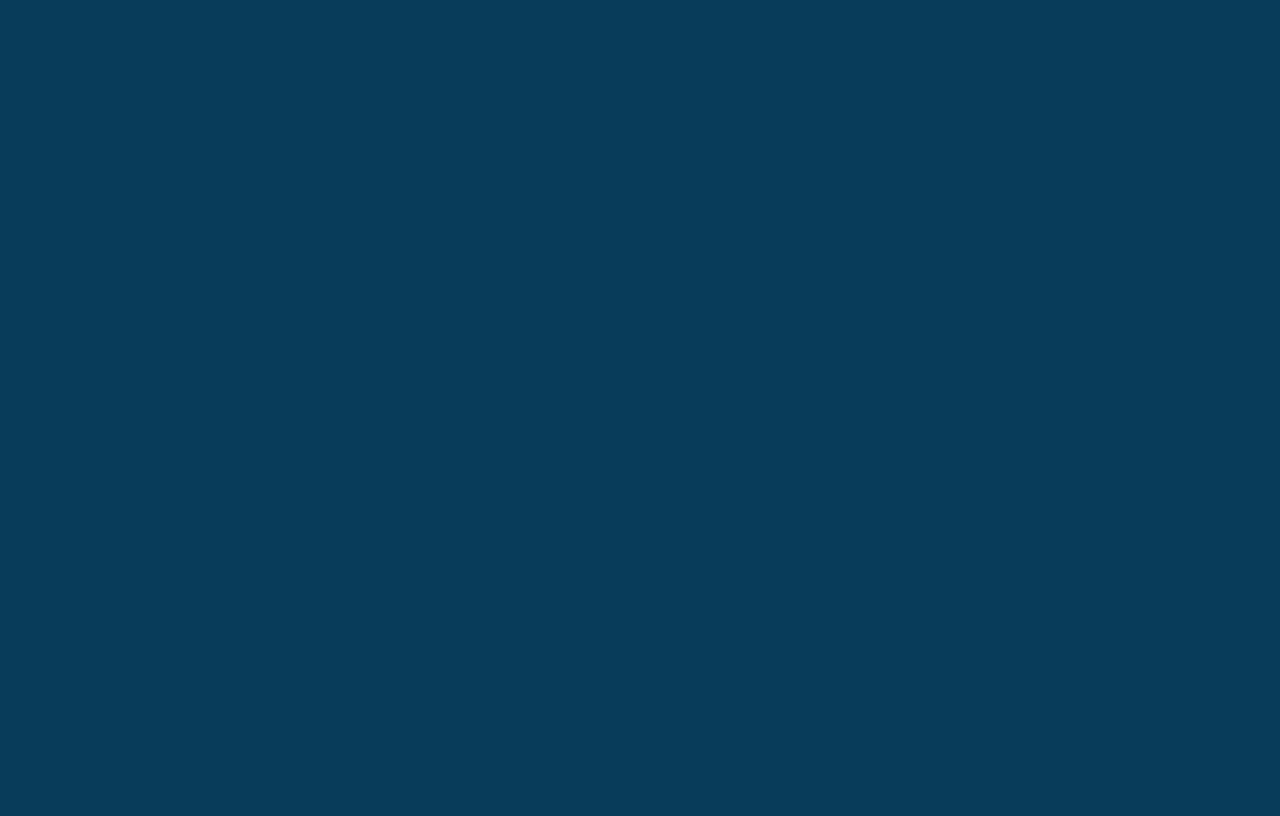
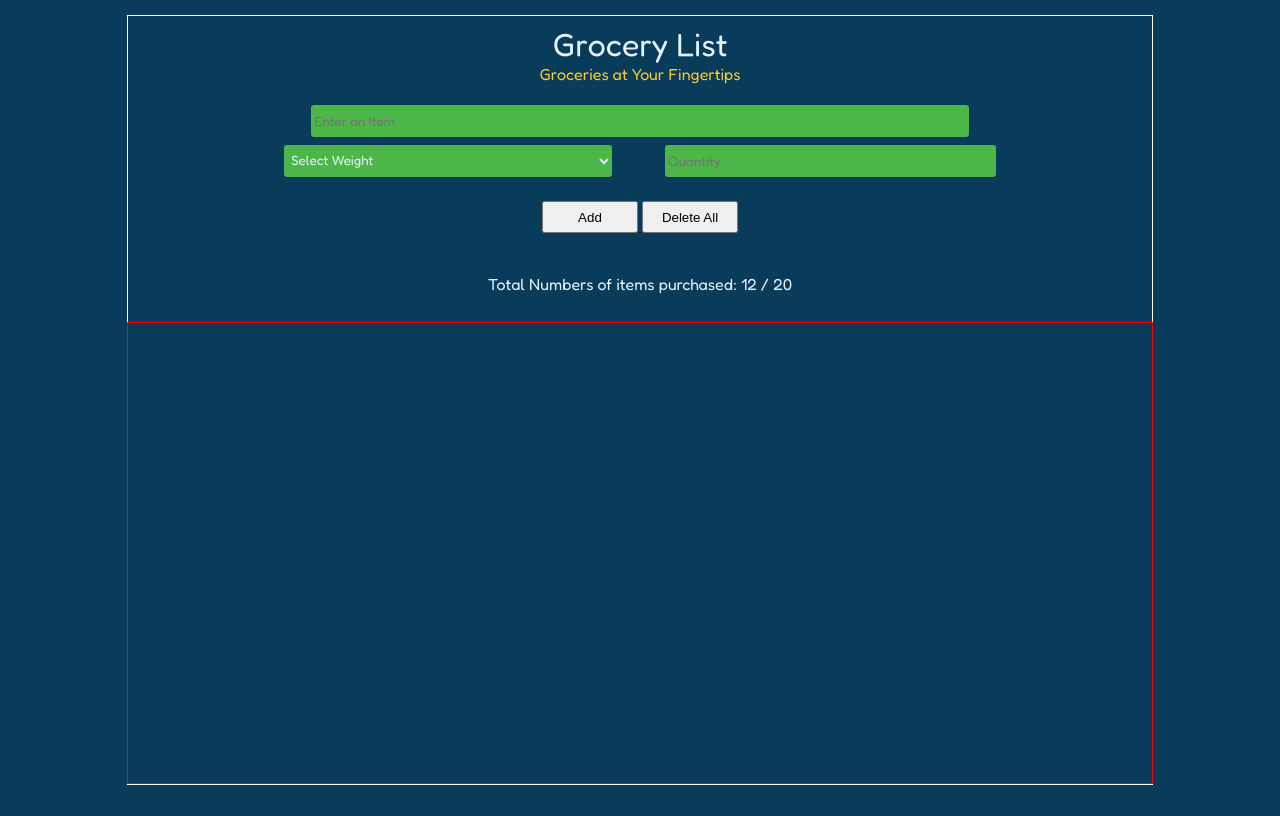
Before and after one commit to sathish0305/Grocery-List, a website built with Vite: page index.html in a window 1280 px wide. Built offline with nearby package versions, Linux system fonts and the light colour scheme.

Commit message:
basic layout completed

```diff
--- a/index.html
+++ b/index.html
@@ -7,8 +7,44 @@
   <link rel="stylesheet" href="style.css">
   <title>Grocery List - Make Your Own List</title>
 </head>
+
 <body>
+  <main>
+    <!-- heading section -->
+    <div class="title">
+      <div class="heading">
+        Grocery List
+      </div>
+      <div class="sub-heading">
+        Groceries at Your Fingertips
+      </div>
+    </div>
+    <!-- Add items section -->
+    <div class="add-items">
+      <div class="details">
+        <input type="text" class="text-box" name="" id="" placeholder="Enter an Item">
+        <select name="metrics" id="metrics" class="select-option">
+          <option value="" disabled selected>Select Weight</option>
+          <option value="G">G (Grams)</option>
+          <option value="MG">MG (MilliGrams)</option>
+          <option value="KG">KG (Kilogram)</option>
+          <option value="ML">ML (MilleLitre)</option>
+          <option value="Ltr">Ltr (Litre)</option>
+        </select>
+        <input type="number" name="" id="" min="1" class="quantity" placeholder="Quantity">
+      </div>
+      <div class="buttons-section">
+        <button>Add</button>
+        <button>Delete All</button>
+      </div>
+    </div>
+    <!-- info section -->
+    <div class="info">Total Numbers of items purchased: 12 / 20</div>
+    <!-- items section -->
+    <div class="items-section">
 
+    </div>
+  </main>
   <script type="module" src="/main.js"></script>
 </body>
 </html>
--- a/style.css
+++ b/style.css
@@ -1,3 +1,5 @@
+@import url('https://fonts.googleapis.com/css2?family=Fredoka&display=swap');
+
 :root{
     --primary-color : #083C5A;
     --secondary-color : #4CB648;
@@ -5,8 +7,105 @@
     --text-color : #E4F4FD;
 }
 
+*{
+    margin: 0;
+    padding: 0;
+}
+
 body{
     height: 100dvh;
     width: 100%;
     background-color: var(--primary-color);
+    color: var(--text-color);
+    font-family: 'Fredoka', sans-serif;
 }
+
+body, main, .title, .details,.info{
+    display: flex;
+    align-items: center;
+    justify-content: center;
+}
+
+main{
+    height: 96%;
+    width: 80%;
+    border: 1px solid white;
+    flex-direction: column;
+}
+
+
+.title{
+    height: 10%;
+    font-size: 1em;
+    color: var(--tertiary-color);
+    flex-direction: column;
+}
+
+.title .heading{
+    color: var(--text-color);
+    font-size: 2em;
+}
+
+.add-items{
+    height: 20%;
+    width: 100%;
+    display: flex;
+    justify-content: space-around;
+    align-items: center;
+    flex-direction: column;
+}
+
+.details{
+    width: 80%;
+    flex-wrap: wrap;
+    justify-content: space-evenly;
+    align-items: center;
+}
+
+.text-box,.quantity,.select-option{
+    background: var(--secondary-color);
+    height: 2rem;
+    color: var(--text-color);
+    font-family: 'Fredoka', sans-serif;
+    padding-left: 0.2rem;
+    border-radius: 0.2rem;
+    border: none;
+}
+
+.text-box{
+    width: 80%;
+    margin-bottom: 0.5rem;
+}
+
+.select-option{
+    width: 40%;
+}
+
+.quantity{
+    width: 40%;
+}
+
+.add-items button{
+    height: 2rem;
+    width: 6rem;
+}
+
+.info{
+    height: 10%;
+    font-weight: 500;
+    font-family: 'Fredoka', sans-serif;
+}
+
+.items-section{
+    height: 60%;
+    width: 100%;
+    border: 1px solid red;
+}
+
+@media only screen and (max-width: 600px) {
+    main{
+        height: 96%;
+        width: 90%;
+        border: 1px solid white;
+    }
+}
```
Lines whose indentation alone changed are shown as unchanged.
